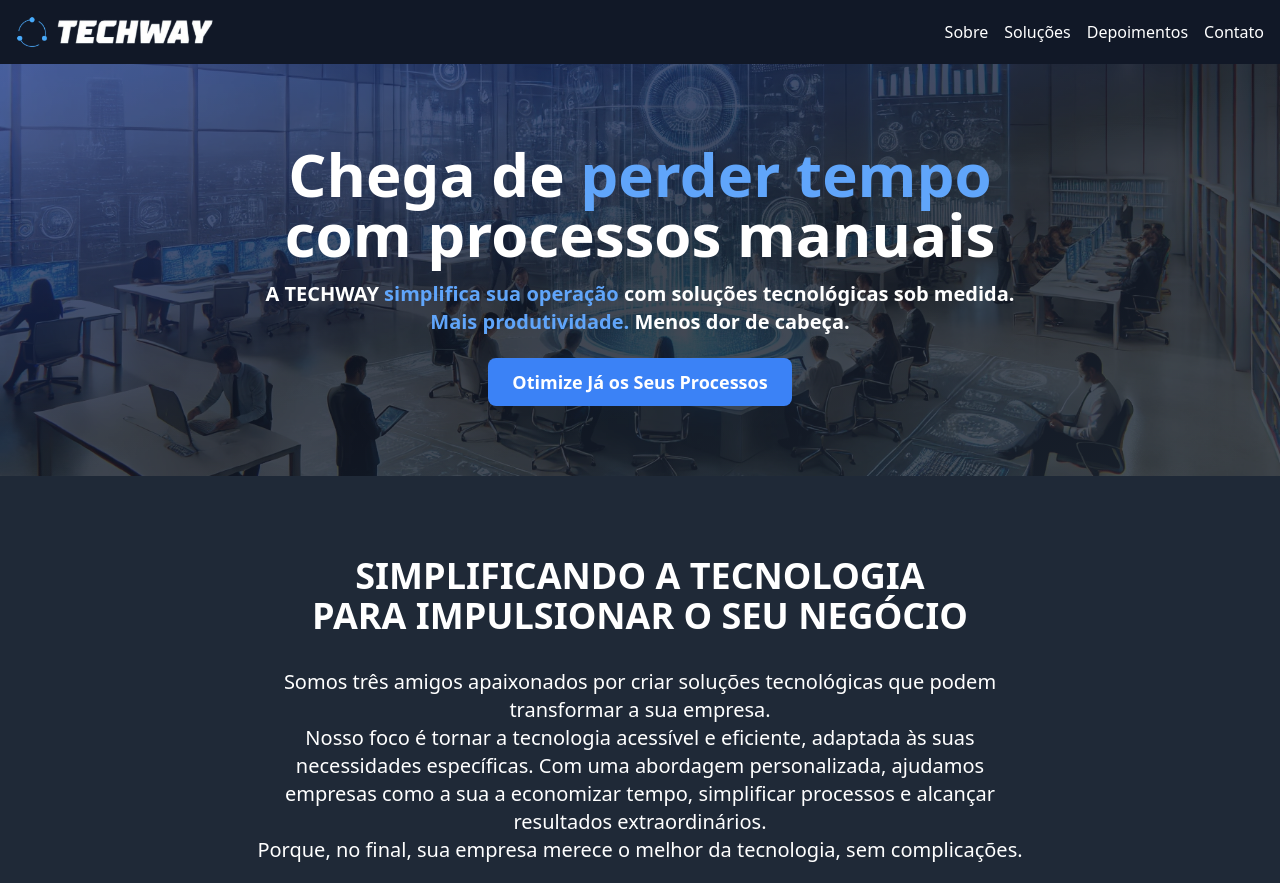
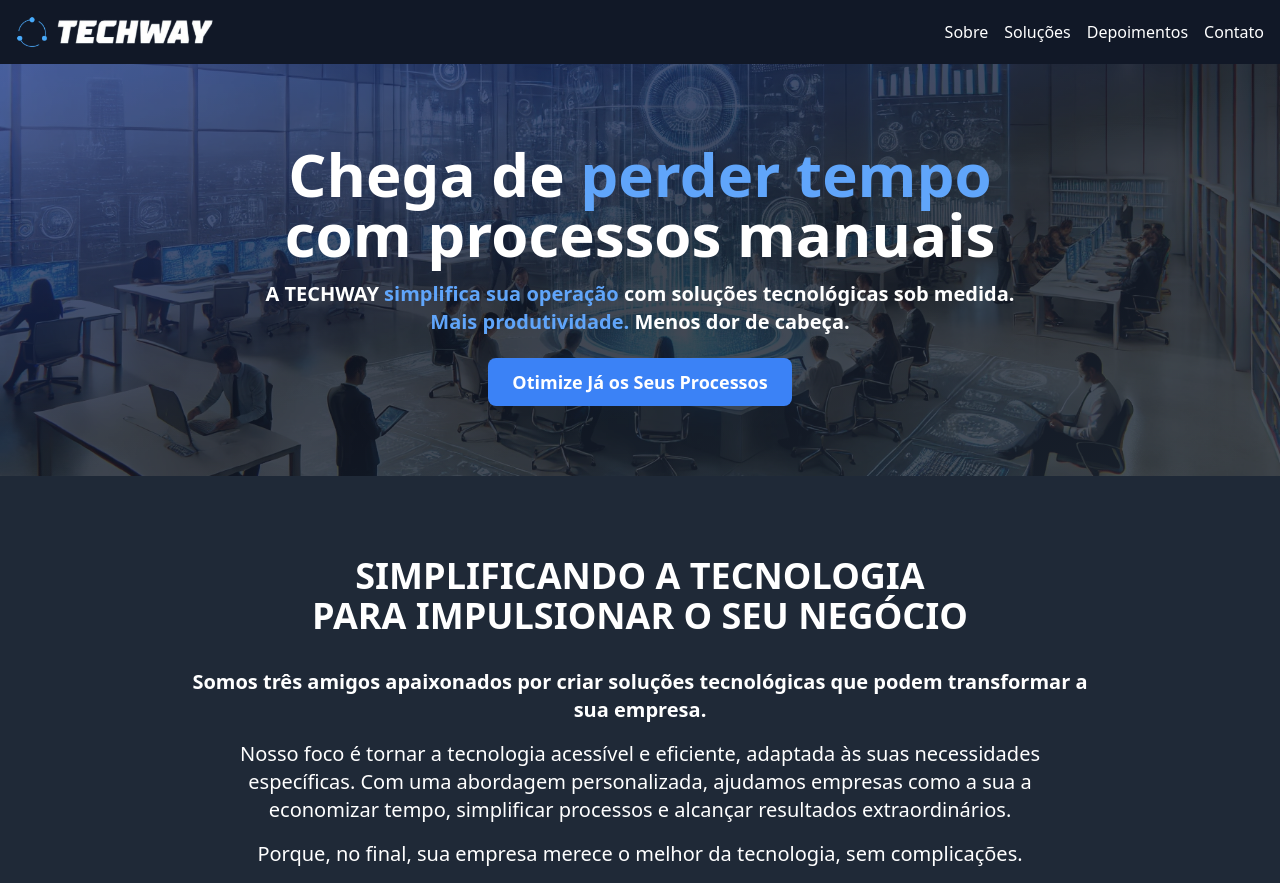
Before and after one commit to Techwayteam/techway-site, a Next.js app: page /techway-site/ in a window 1280 px wide. Shown: the top 883 px of the page. Built offline with nearby package versions, Linux system fonts and the light colour scheme.

Commit message:
Update index.js

```diff
--- a/pages/index.js
+++ b/pages/index.js
@@ -85,11 +85,15 @@ export default function Home() {
         <section id="sobre" className="bg-gray-800 text-white py-20">
           <div className="container mx-auto px-4">
             <h2 className="text-3xl md:text-4xl font-bold mb-8 text-center">SIMPLIFICANDO A TECNOLOGIA < br/> PARA IMPULSIONAR O SEU NEGÓCIO </h2>
-            <p className="text-xl mb-12 text-center max-w-3xl mx-auto">
-              Somos três amigos apaixonados por criar soluções tecnológicas que podem transformar a sua empresa. < br/>
-              Nosso foco é tornar a tecnologia acessível e eficiente, adaptada às suas necessidades específicas. Com uma abordagem personalizada, ajudamos empresas como a sua a economizar tempo, simplificar processos e alcançar resultados extraordinários.  < br/>
+            <p className="text-xl mb-4 text-center max-w-4xl mx-auto font-bold">
+              Somos três amigos apaixonados por criar soluções tecnológicas que podem transformar a sua empresa.
+                </p>
+            <p className="text-xl mb-4 text-center max-w-4xl mx-auto">
+              Nosso foco é tornar a tecnologia acessível e eficiente, adaptada às suas necessidades específicas. Com uma abordagem personalizada, ajudamos empresas como a sua a economizar tempo, simplificar processos e alcançar resultados extraordinários.
+                </p>
+            <p className="text-xl mb-4 text-center max-w-4xl mx-auto">
               Porque, no final, sua empresa merece o melhor da tecnologia, sem complicações.
-            </p>
+                </p>
             <div className="grid md:grid-cols-3 gap-8 mb-12">
               <div className="bg-gray-700 p-6 rounded-lg text-center">
                 <div className="mb-4 flex justify-center">
```
